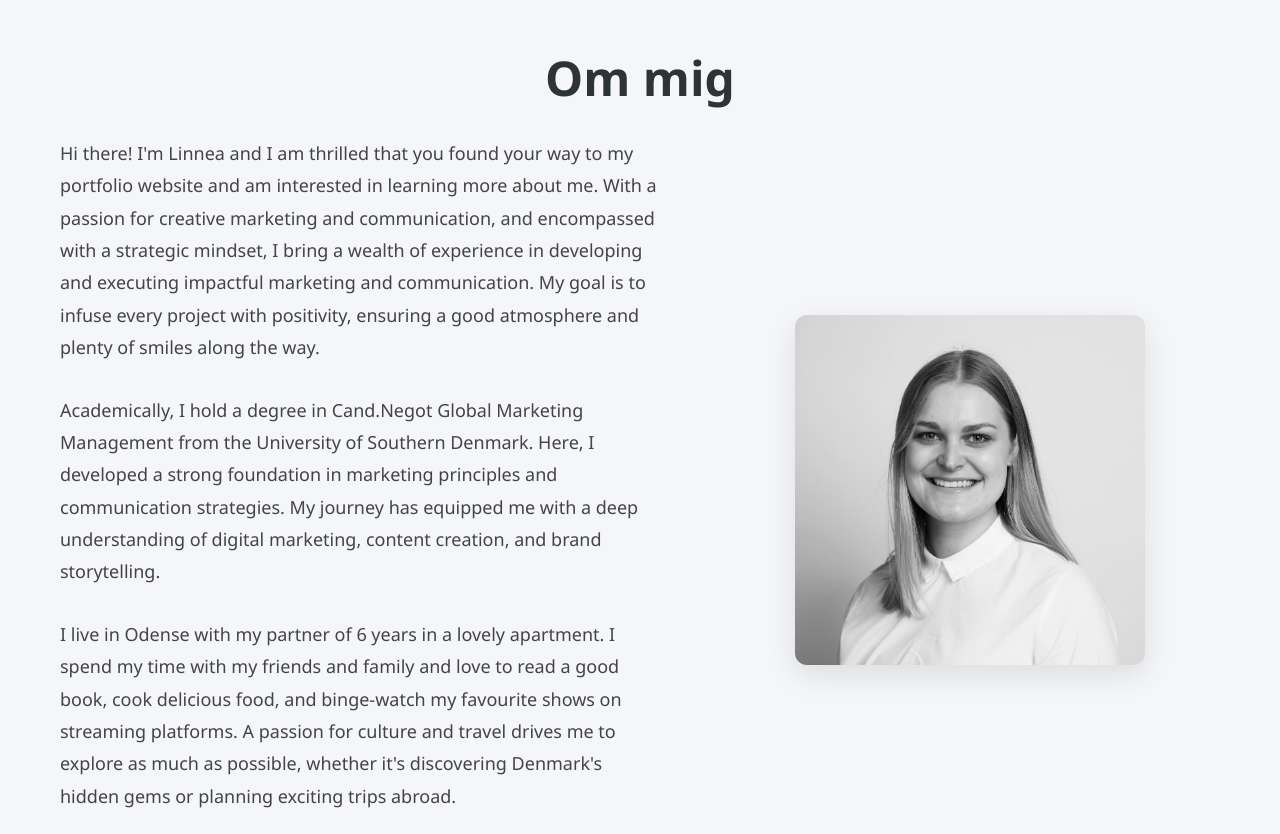
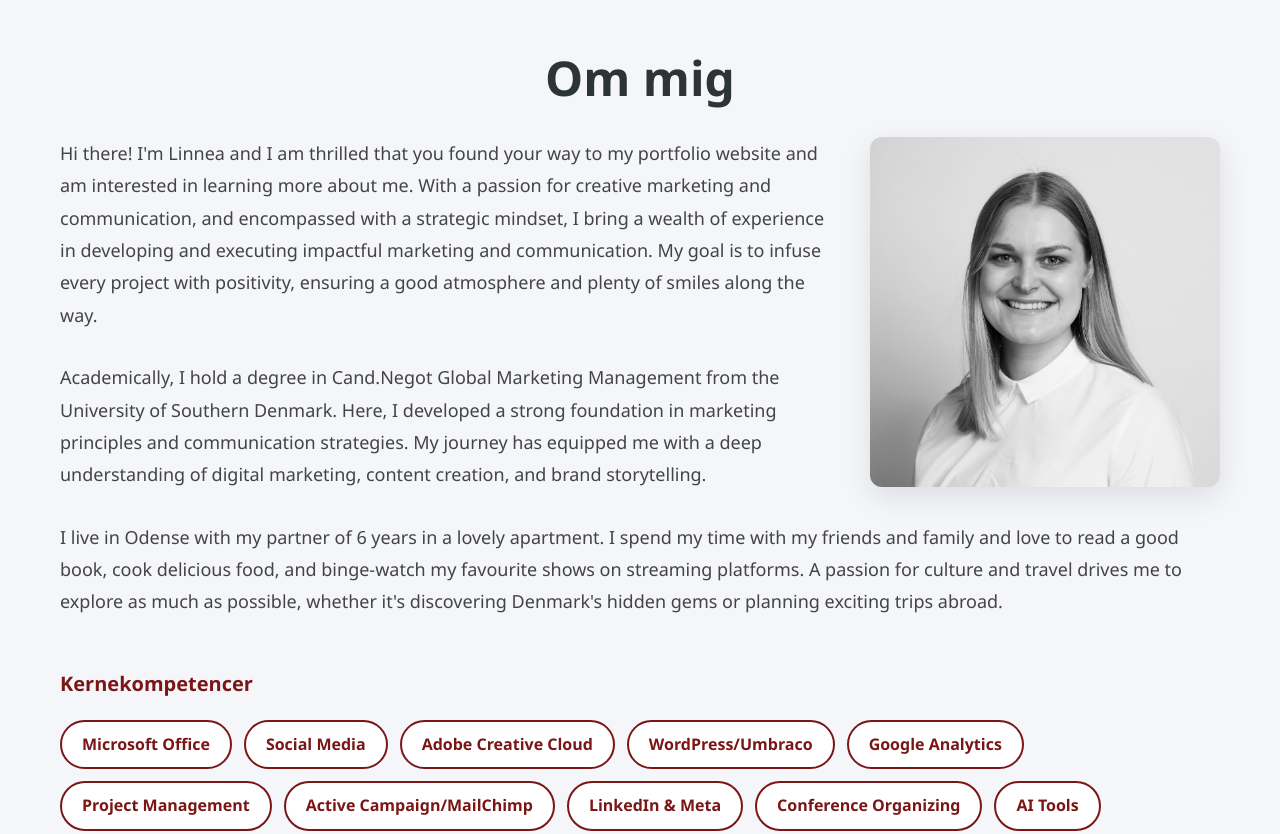
Before and after one commit to B3rginator/Portfolio, a plain HTML site: page index.html in a window 1280 px wide. Shown: the part 860-1694 px from the top of the page. Drawn offline with Linux system fonts and the light colour scheme.

Commit message:
style: refactor about section layout for improved responsiveness and visual consistency

```diff
--- a/css/about.css
+++ b/css/about.css
@@ -1,9 +1,10 @@
 /* ===== ABOUT SECTION ===== */
 .about-content {
-    display: grid;
-    grid-template-columns: 1.2fr 1fr;
-    gap: 60px;
-    align-items: center;
+    display: block;
+}
+
+.about-text {
+    display: flow-root;
 }
 
 .about-text p {
@@ -60,14 +61,14 @@
 }
 
 .about-image {
-    display: flex;
-    align-items: center;
-    justify-content: center;
+    float: right;
+    width: min(42%, 350px);
+    margin: 0 0 24px 36px;
 }
 
 .profile-photo {
     width: 100%;
-    max-width: 350px;
+    max-width: none;
     height: 350px;
     object-fit: cover;
     object-position: center top;
--- a/css/responsive.css
+++ b/css/responsive.css
@@ -294,16 +294,17 @@
 
     /* About */
     .about-content {
-        grid-template-columns: 1fr;
-        gap: 28px;
+        display: block;
     }
 
     .about-image {
-        order: 1;
+        float: none;
+        width: min(100%, 280px);
+        margin: 0 auto 24px;
     }
 
     .about-text {
-        order: 2;
+        display: block;
     }
 
     .about-text p {
--- a/index.html
+++ b/index.html
@@ -110,12 +110,12 @@
             <h2 class="section-title" data-i18n="about.title">Om mig</h2>
             <div class="about-content">
                 <div class="about-text">
+                        <div class="about-image">
+                            <img src="assets/Headshot/CV billede.jpg" alt="Profilbillede af Linnea Berg Ingwersen" class="profile-photo">
+                        </div>
                         <p data-i18n="about.p1">Hi there! I'm Linnea and I am thrilled that you found your way to my portfolio website and am interested in learning more about me. With a passion for creative marketing and communication, and encompassed with a strategic mindset, I bring a wealth of experience in developing and executing impactful marketing and communication. My goal is to infuse every project with positivity, ensuring a good atmosphere and plenty of smiles along the way.</p>
                         <p data-i18n="about.p2">Academically, I hold a degree in Cand.Negot Global Marketing Management from the University of Southern Denmark. Here, I developed a strong foundation in marketing principles and communication strategies. My journey has equipped me with a deep understanding of digital marketing, content creation, and brand storytelling.</p>
                         <p data-i18n="about.p3">I live in Odense with my partner of 6 years in a lovely apartment. I spend my time with my friends and family and love to read a good book, cook delicious food, and binge-watch my favourite shows on streaming platforms. A passion for culture and travel drives me to explore as much as possible, whether it's discovering Denmark's hidden gems or planning exciting trips abroad.</p>
-                </div>
-                <div class="about-image">
-                    <img src="assets/Headshot/CV billede.jpg" alt="Profilbillede af Linnea Berg Ingwersen" class="profile-photo">
                 </div>
             </div>
             <div class="skills">
```
